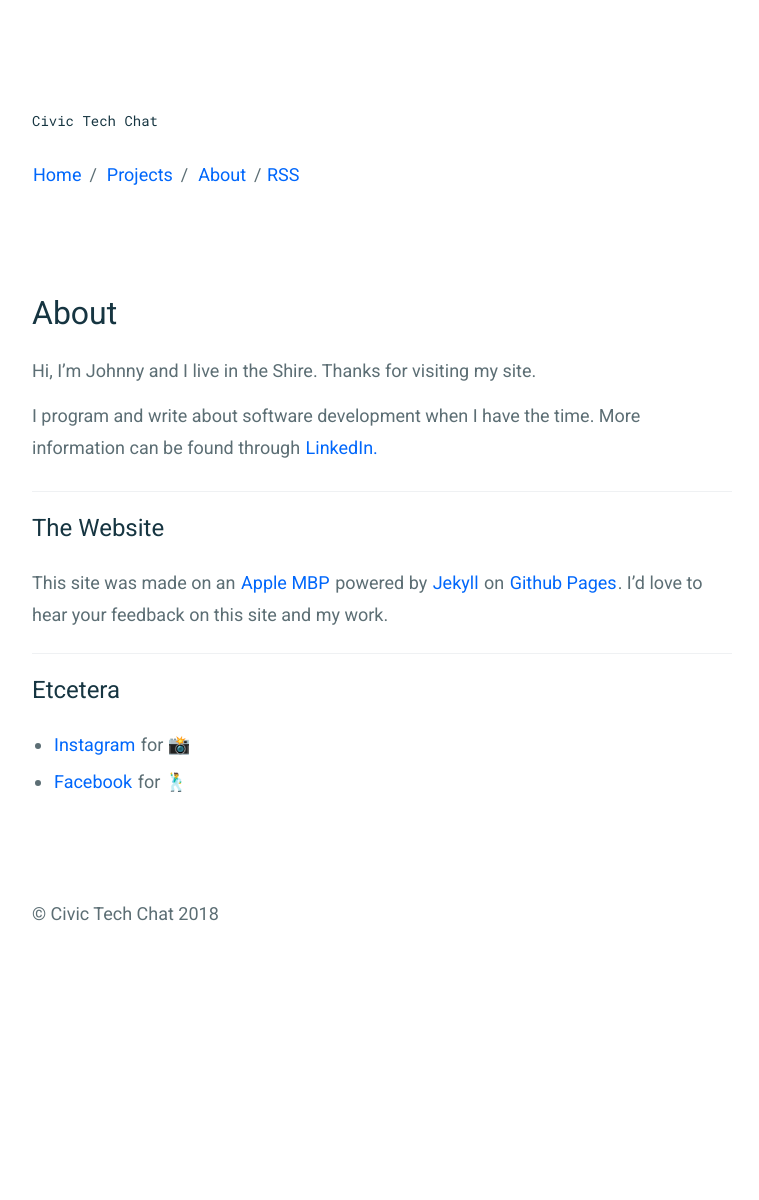
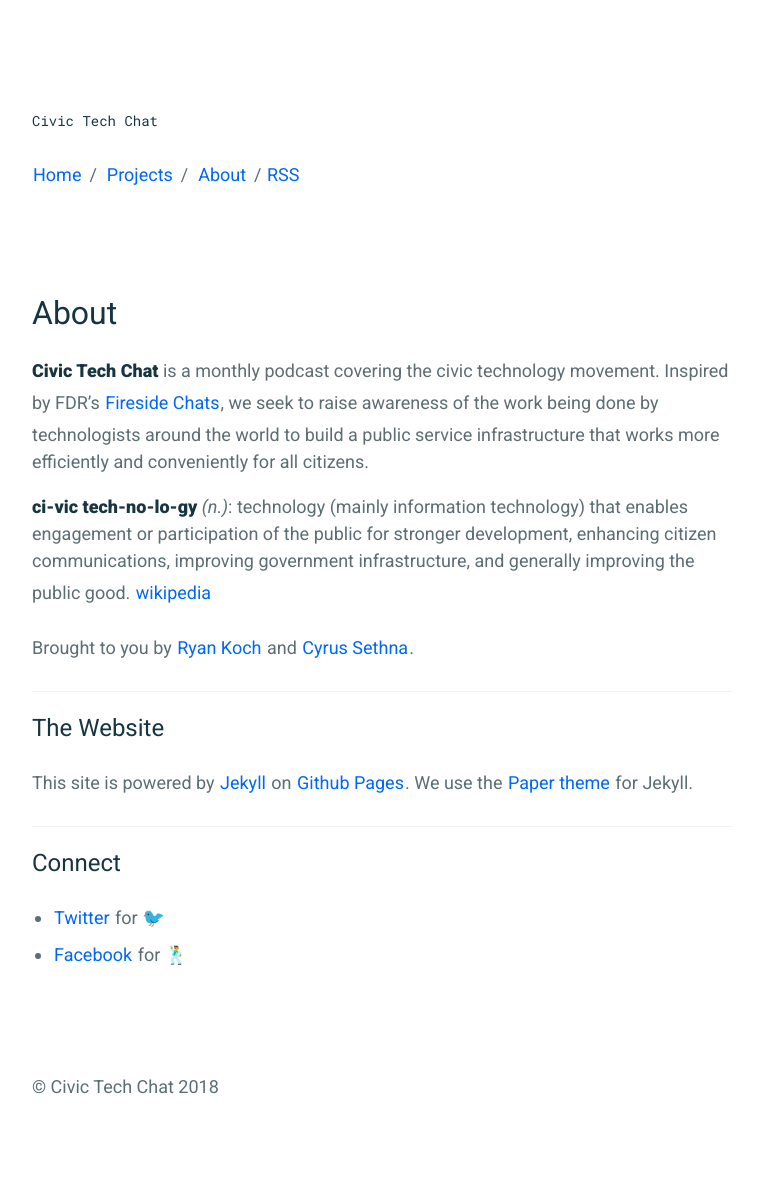
Before and after one commit to civictechchat/civictechchat.github.io, a Jekyll site: the page built from _pages/about.md, in a window 1280 px wide. Shown: the whole page, without its empty margins (258-1017 px from the left). Built offline with Jekyll 4.4.1, drawn with Linux system fonts in a browser that asks for light colours; before the commit the page ends 1027 px from its top, so only the background shows below that.

Commit message:
update about

```diff
--- a/_pages/about.md
+++ b/_pages/about.md
@@ -3,19 +3,20 @@
 title: About
 permalink: /about/
 ---
-Hi, I'm Johnny and I live in the Shire. Thanks for visiting my site.
+**Civic Tech Chat** is a monthly podcast covering the civic technology movement. Inspired by FDR's [Fireside Chats](https://en.wikipedia.org/wiki/Fireside_chats), we seek to raise awareness of the work being done by technologists around the world to build a public service infrastructure that works more efficiently and conveniently for all citizens.
 
-I program and write about software development when I have the time. More information can be found through <a href="https://www.linkedin.com/" data-network="LinkedIn" data-proofer-ignore>LinkedIn.</a>
+**ci-vic tech-no-lo-gy** *(n.)*: technology (mainly information technology) that enables engagement or participation of the public for stronger development, enhancing citizen communications, improving government infrastructure, and generally improving the public good. [wikipedia](https://en.wikipedia.org/wiki/Civic_technology)
+
+Brought to you by [Ryan Koch](https://twitter.com/Ryan_Koch) and [Cyrus Sethna](https://twitter.com/c_sethna).
 
 ----
 
 ## The Website
-This site was made on an [Apple MBP](https://www.apple.com/) powered by [Jekyll](https://jekyllrb.com) on [Github Pages](https://pages.github.com).
-I'd love to hear your feedback on this site and my work.
+This site is powered by [Jekyll](https://jekyllrb.com) on [Github Pages](https://pages.github.com). We use the [Paper theme](https://deadbeef.me/paper-jekyll-theme/) for Jekyll.
 
 ----
 
-## Etcetera
+## Connect
 
-- [Instagram](https://www.instagram.com/) for 📸
+- [Twitter](https://www.twitter.com/civictechtalks) for 🐦
 - [Facebook](https://www.facebook.com/) for 🕺
```
Also changed, not shown: 2 other files.
